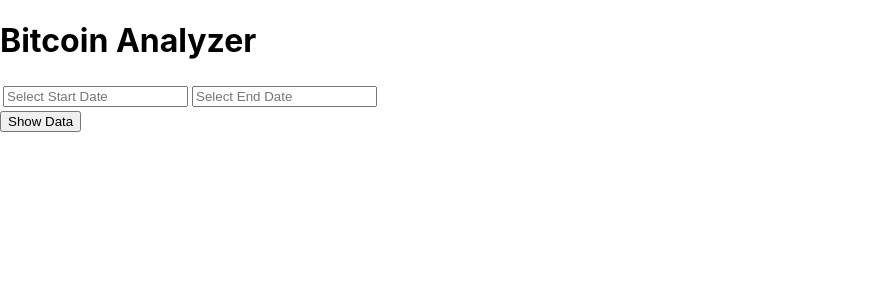
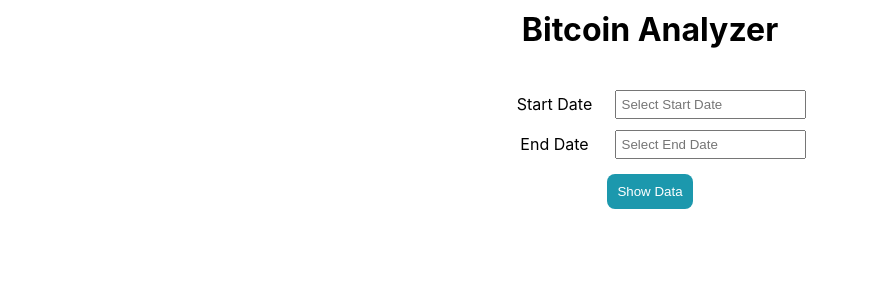
Before and after one commit to LauraCoder/bitcoin_analyzer, a React (Create React App) app: page / in a window 1280 px wide. Shown: the top 300 px of the page, without its empty margins (0-869 px from the left). Built offline with nearby package versions, Linux system fonts and the light colour scheme; the HTML template or start-up script is replaced by a standard one.

Commit message:
Added components and fixed UI

```diff
--- a/public/index.html
+++ b/public/index.html
@@ -24,7 +24,7 @@
       work correctly both with client-side routing and a non-root public URL.
       Learn how to configure a non-root public URL by running `npm run build`.
     -->
-    <title>React App</title>
+    <title>Bitcoin Analyzer</title>
   </head>
   <body>
     <noscript>You need to enable JavaScript to run this app.</noscript>
--- a/src/App.js
+++ b/src/App.js
@@ -2,14 +2,11 @@
 import axios from 'axios'
 
 import DateInput from './components/DateInput'
-import BearishTrend from './components/BearishTrend'
-import TradingVolume from './components/TradingVolume'
 
 const App = () => {
   const [ cryptoInfo, setCryptoInfo ] = useState([])
   const [ startDate, setStartDate ] = useState(null)
   const [ endDate, setEndDate ] = useState(null)
-  const [ show, setShow ] = useState(false)
 
   useEffect(() => {
     if (startDate && endDate) {
@@ -29,6 +26,7 @@
         toDate= endDate.getTime() / 1000 + 3600 //3600 = 1h
       }
 
+    console.log('effect')
     const baseUrl = 'https://api.coingecko.com/api/v3/coins/bitcoin/market_chart/range'
     axios
       .get(`${baseUrl}?vs_currency=eur&from=${fromDate}&to=${toDate}`)
@@ -37,6 +35,7 @@
         setCryptoInfo(response.data)
       })
     }
+
   }, [endDate, startDate])
 
   const dailyPrice = () => {
@@ -60,23 +59,21 @@
   }
 
   return (
-    <>
-      <h1>Bitcoin Analyzer</h1>
+    <div className='container'>
+      <div className='row'>
+        <div className='column'>
+          <h1>Bitcoin Analyzer</h1>
+        </div>
+      </div>
       <DateInput
-        startDate={startDate}
-        setStartDate={setStartDate}
-        endDate={endDate}
-        setEndDate={setEndDate}
-        show={show}
-        setShow={setShow}
+          startDate={startDate}
+          setStartDate={setStartDate}
+          endDate={endDate}
+          setEndDate={setEndDate}
+          dailyPrice={dailyPrice}
+          cryptoInfo={cryptoInfo}
       />
-      {show &&
-        <>
-          <BearishTrend dailyPrice={dailyPrice} />
-          <TradingVolume cryptoInfo={cryptoInfo} />
-        </>
-      }
-    </>
+    </div>
   )
 }
 
--- a/src/components/BearishTrend.js
+++ b/src/components/BearishTrend.js
@@ -1,6 +1,10 @@
 import React from 'react'
 
-const BearishTrend = ({ dailyPrice }) => {
+const BearishTrend = ({ dailyPrice, show }) => {
+  if (!show) {
+    return null
+  }
+
   const priceArray = dailyPrice().map(p => p[1])
   let trendArray = []
   let trendLength = 0
@@ -16,27 +20,19 @@
     }
   }
 
-  const bearishTrend = Math.max(...trendArray)
+  let bearishTrend = Math.max(...trendArray) + ' days'
 
   if (!trendArray.length) {
-    return ('Prices did not decrease during the period.')
+    bearishTrend = ('Prices did not decrease during the period.')
   }
 
   return (
-    <>
-      <table className='infoTable'>
-        <thead>
-          <tr>
-            <th>The Longest Bearish Trend</th>
-          </tr>
-        </thead>
-        <tbody>
-          <tr>
-            <td>{bearishTrend} days</td>
-          </tr>
-        </tbody>
-      </table>
-    </>
+    <div className='row'>
+      <div className='column'>
+        <h2>The Longest Bearish Trend</h2>
+        <h3>{bearishTrend}</h3>
+      </div>
+    </div>
   )
 }
 
--- a/src/components/DateInput.js
+++ b/src/components/DateInput.js
@@ -1,19 +1,44 @@
-import React from 'react'
+import React, {useState} from 'react'
 import DatePicker from 'react-datepicker'
 import 'react-datepicker/dist/react-datepicker.css'
 
-const DateInput = ({ startDate, endDate, setStartDate, setEndDate, show, setShow,  }) => {
+import BearishTrend from './BearishTrend'
+import TradingVolume from './TradingVolume'
+import InvestingAnalyzer from './InvestingAnalyzer'
+import Notification from './Notification'
+
+const DateInput = ({ startDate, endDate, setStartDate, setEndDate, dailyPrice, cryptoInfo  }) => {
+  const [ page, setPage ] = useState('')
+  const [ show, setShow ] = useState(false)
+  const [ message, setMessage ] = useState('')
   const handleStartDateChange = (date) => setStartDate(new Date(date))
   const handleEndDateChange = (date) => setEndDate(new Date(date))
-  const submitDates = (e) => e.preventDefault()
+
+  const submitDates = (e) => {
+    e.preventDefault()
+    if (startDate === null || endDate === null) {
+      setMessage('Please select the date range')
+      setTimeout(() => {
+        setMessage(null)
+      }, 3000)
+      return null
+    }
+    setShow(!show)
+    setPage('bearishTrend')
+  }
+
+  const handleBearishTrend = () => setPage("bearishTrend")
+  const handleTradingVolume = () => setPage("tradingVolume")
+  const handleAnalyzer = () => setPage('investingAnalyzer')
 
   return (
     <>
-      <form onSubmit={submitDates}>
-        <table>
-          <tbody>
-            <tr>
-              <td>
+      <div className='row'>
+        <div className='column'>
+          <Notification message={message} />
+          <form onSubmit={submitDates} className='dateForm'>
+            <div className='form-row'>
+              <label>Start Date</label>
               <DatePicker
                 placeholderText="Select Start Date"
                 selected={startDate}
@@ -22,9 +47,11 @@
                 startDate={startDate}
                 endDate={endDate}
                 dateFormat="dd/MM/yyyy"
+                value={startDate}
               />
-              </td>
-              <td>
+            </div>
+            <div className='form-row'>
+              <label>End Date</label>
               <DatePicker
                 placeholderText="Select End Date"
                 selected={endDate}
@@ -36,12 +63,35 @@
                 maxDate={new Date()}
                 dateFormat="dd/MM/yyyy"
               />
-              </td>
-            </tr>
-          </tbody>
-        </table>
-        <button type='submit' onClick={() => setShow(!show)}>Show Data</button>
+            </div>
+            <div className='form-row'>
+              <button type='submit'>{show ? 'Hide Data' : 'Show Data' }</button>
+            </div>
           </form>
+        </div>
+      </div>
+      {show &&
+        <>
+          <ul className="nav">
+            <li className={page === "bearishTrend" ? "active" : ""} onClick={handleBearishTrend}>
+              Bearish Trend
+            </li>
+            <li className={page === "tradingVolume" ? "active" : ""} onClick={handleTradingVolume}>
+              Trading Volume
+            </li>
+            <li className={page === "investingAnalyzer" ? "active" : ""} onClick={handleAnalyzer}>
+              Investing Analyzer
+            </li>
+          </ul>
+          <div className='row'>
+            <div className='column'>
+              <BearishTrend show={page === 'bearishTrend'} dailyPrice={dailyPrice} />
+              <TradingVolume show={page === 'tradingVolume'} cryptoInfo={cryptoInfo} />
+              <InvestingAnalyzer show={page === 'investingAnalyzer'} dailyPrice={dailyPrice} />
+            </div>
+          </div>
+        </>
+      }
     </>
   )
 }
--- /dev/null
+++ b/src/components/InvestingAnalyzer.js
@@ -0,0 +1,82 @@
+import React from 'react'
+
+//Still needs fixing
+const InvestingAnalyzer = ({ dailyPrice, show }) => {
+  if (!show) {
+    return null
+  }
+  const dailyPriceArray = dailyPrice()
+  const getPrices = dailyPriceArray.map(p => p[1])
+
+  //lowest price
+  let minPrice = Math.min(...getPrices)
+  const withDate = dailyPriceArray.find(d => d[1] === minPrice)
+  const unixDate = new Date(withDate[0])
+  const date = unixDate.toLocaleDateString('en-GB')
+
+  //highest price after the lowest
+  const restOfArray = getPrices.slice(getPrices.indexOf(minPrice))
+  const maxPrice = Math.max(...restOfArray).toFixed(2)
+
+  let maxProfit = 0
+  let maxWithDate
+
+  for (let i = 0; i < restOfArray.length; i++) {
+    //lowestPrice = Math.min(restOfArray[i], lowestPrice)
+    maxProfit = Math.max(maxProfit, restOfArray[i] - minPrice).toFixed(2)
+    maxWithDate = dailyPriceArray.find(d => d[1] === restOfArray[i])
+  }
+
+  const maxUnixDate = new Date(maxWithDate[0])
+  const maxDate = maxUnixDate.toLocaleDateString('en-GB')
+  minPrice = minPrice.toFixed(2)
+
+  return (
+    <div className='row'>
+      <div className='column'>
+        <h2>Investing Analyzer</h2>
+        <table className='dataTable'>
+          <tbody>
+            <tr>
+              <th></th>
+              <th>
+                Date
+              </th>
+              <th>
+                Price (€)
+              </th>
+            </tr>
+            <tr>
+              <th>
+                Buy
+              </th>
+              <td>
+                {date}
+              </td>
+              <td>
+                {minPrice}
+              </td>
+            </tr>
+            <tr>
+              <th>
+                Sell
+              </th>
+              <td>
+                {maxDate}
+              </td>
+              <td>
+                {maxPrice}
+              </td>
+            </tr>
+            <tr>
+              <th>Profit</th>
+              <td colSpan={2}>{maxProfit}</td>
+            </tr>
+          </tbody>
+        </table>
+      </div>
+    </div>
+  )
+}
+
+export default InvestingAnalyzer
--- /dev/null
+++ b/src/components/Notification.js
@@ -0,0 +1,11 @@
+import React from 'react'
+
+const Notification = ({ message }) => {
+  return message
+    ? <div style={{color: 'red'}}>
+      {message}
+      </div>
+    : null
+}
+
+export default Notification
--- a/src/index.css
+++ b/src/index.css
@@ -1,29 +1,106 @@
+* {
+  box-sizing: border-box;
+  padding: 0;
+  margin: 0;
+}
 body {
   margin: 0;
+  background-color: #fff;
   font-family: -apple-system, BlinkMacSystemFont, 'Segoe UI', 'Roboto', 'Oxygen',
     'Ubuntu', 'Cantarell', 'Fira Sans', 'Droid Sans', 'Helvetica Neue',
     sans-serif;
   -webkit-font-smoothing: antialiased;
   -moz-osx-font-smoothing: grayscale;
 }
-
 code {
   font-family: source-code-pro, Menlo, Monaco, Consolas, 'Courier New',
     monospace;
 }
-
-.dateInput {
-  display: inline-block !important;
+.row {
+  margin: 10px 10px;
+  display: flex;
+  flex-direction: row;
+  flex-wrap: wrap;
+  width: 100%;
+  justify-content: center;
 }
-
-.infoTable td {
-  padding: 5px 20px;
+.column {
+  display: flex;
+  flex-direction: column;
+  text-align: center;
 }
-
-.infoTable tr:nth-child(even) {
-  background: #dde9eb;
+.react-datepicker__input-container input {
+  padding: 5px;
 }
-
-.infoTable tr:nth-child(odd) {
+form.dateForm {
+  margin: 25px 0px;
+}
+.form-row {
+  display: flex;
+  justify-content: center;
+  align-items: center;
+}
+.form-row label {
+  padding: 10px 0px;
+  width: 120px;
+}
+.form-row button {
+ background: #1c98ad;
+ color: #fff;
+ margin: 10px;
+ padding: 10px;
+ border: 0;
+ border-radius: 8px;
+}
+.form-row button:hover {
+  background-color: #52abba;
+  color: #fff;
+  border: 0;
+ }
+.dataButton {
+  background-color: #a4a6a6;
+  color: #fff;
+  padding: 6px;
+  margin: 5px;
+  border: 0;
+  border-radius: 4px;
+}
+.dataButton:hover {
+  background-color: #b9bdbd;
+  color: #fff;
+  border: 0;
+}
+.dataTable th {
+  background-color: #dde9eb;
+}
+.dataTable th, td {
+  padding: 7px 30px;
+}
+.dataTable td {
   background: #ebf1f2;
 }
+ul.nav {
+  background-color: #fff;
+  width: 50%;
+  margin: 0 auto 30px;
+  display: flex;
+  align-items: center;
+  justify-content: space-between;
+  @media (max-width: 768px) {
+    width: 90%;
+  }
+}
+ul.nav li {
+  background-color: #d2ebf0;
+  width: 50%;
+  padding: 15px;
+  list-style: none;
+  text-align: center;
+  cursor: pointer;
+  transition: all 0.7s;
+  border: 1px;
+}
+ul.nav li:hover, ul.nav li.active {
+  background: #52abba;
+  color: #fff;
+}
```
Also changed, not shown: src/components/TradingVolume.js (+15 -7 lines). Lines whose indentation alone changed are shown as unchanged.
